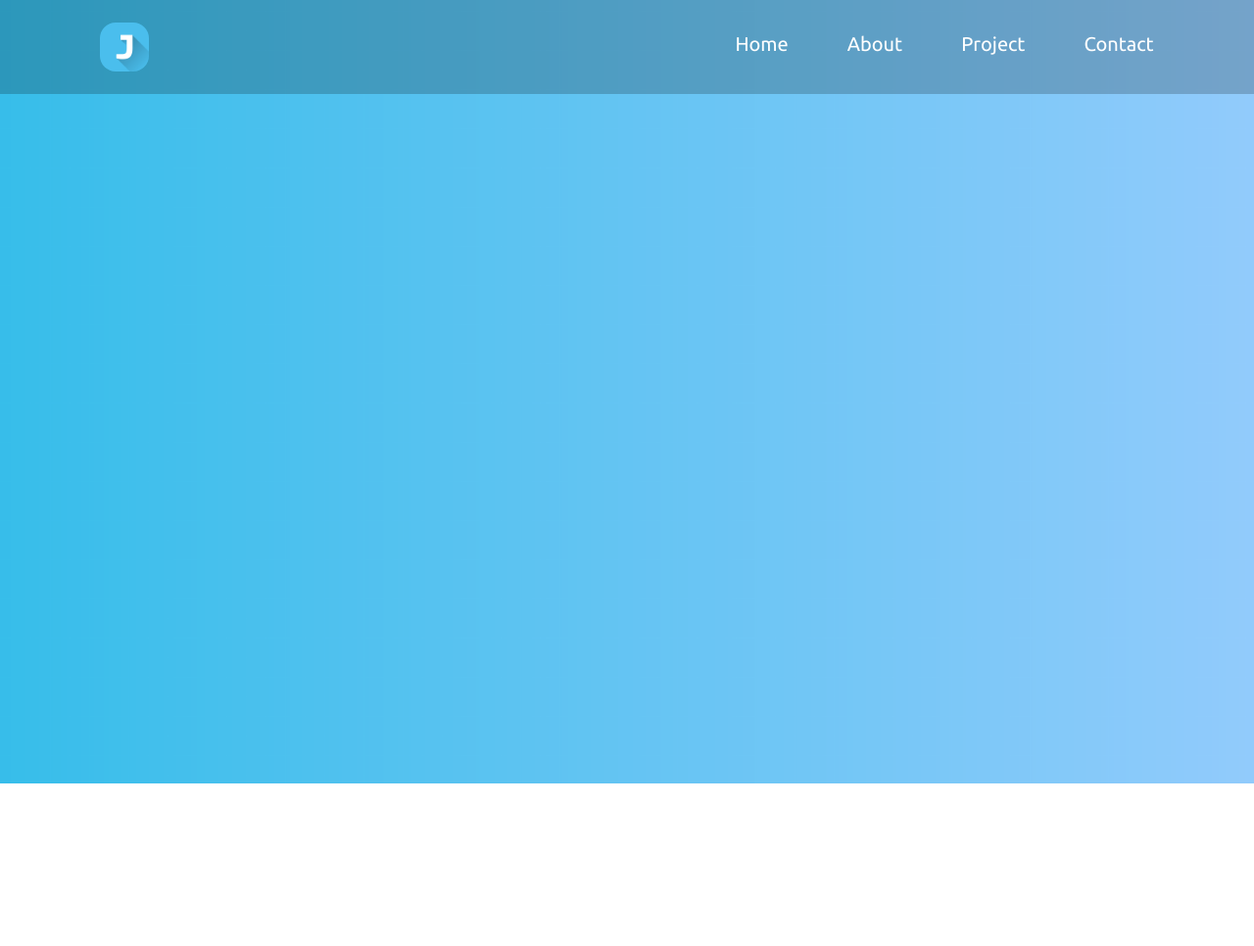
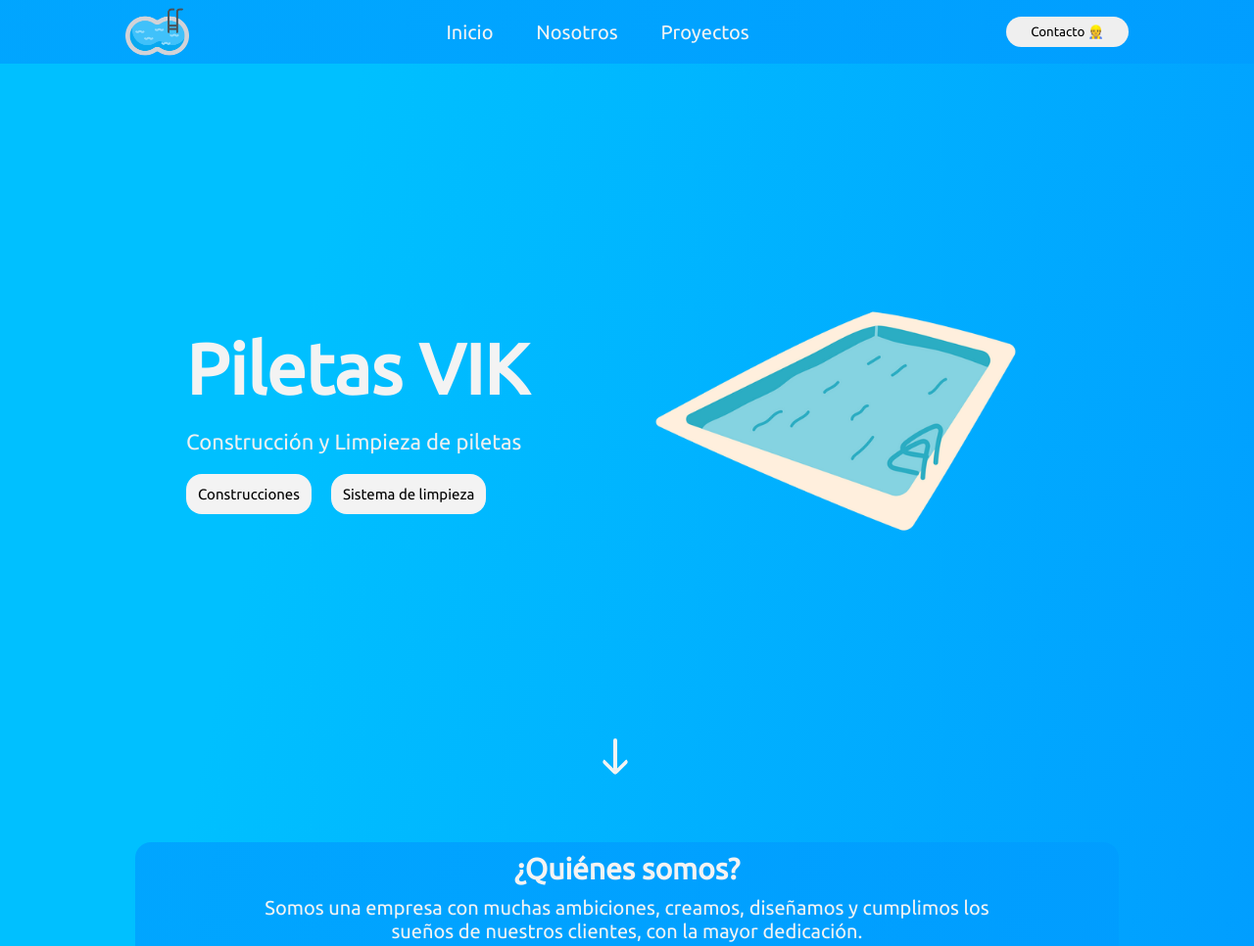
Before and after one commit to SchallmoserJuan/LandingPage, a plain HTML site: page index.html in a window 1280 px wide. Shown: the top 966 px of the page at 98% size. Before the commit the page ends 800 px from the top, so only its background shows below. Drawn offline with Linux system fonts and the light colour scheme.

Commit message:
add:hero

```diff
--- a/assets/styles.css
+++ b/assets/styles.css
@@ -1,64 +1,223 @@
-@import url('https://fonts.googleapis.com/css2?family=Montserrat:wght@300;400;500;600;700;800;900&family=Ubuntu&display=swap');
+@import url("https://fonts.googleapis.com/css2?family=Montserrat:wght@300;400;500;600;700;800;900&family=Ubuntu&display=swap");
 
-*{
+:root {
+  /* colores */
+  --bg-header: linear-gradient( 103deg,
+    rgba(0, 192, 255, 0.865983893557423) 0%,
+    rgba(1, 155, 255, 0.7231267507002801) 0%
+  );
+  --bg-main: linear-gradient(
+    103deg,
+    rgba(0, 192, 255, 1) 24%,
+    rgba(1, 155, 255, 1) 100%
+  );
+  --bg-info: linear-gradient(
+    103deg,
+    rgba(0, 192, 255, 0.865983893557423) 0%,
+    rgba(1, 155, 255, 0.7231267507002801) 0%
+  );;
+  --text-white: #f3f3f3;
+  --text-light-white: #f0f0f0;
+  --bg-btn: #009FFF;
+}
+
+* {
   margin: 0;
   padding: 0;
-	/* font-family: 'Roboto', sans-serif; */
+  font-family: "Ubuntu", sans-serif;
+  box-sizing: border-box;
+  list-style-type: none;
+  text-decoration: none;
 }
 
-.container{
+header {
+  background: var(--bg-header);
+  display: flex;
+  justify-content: space-between;
+  align-items: center;
+  height: 65px;
   width: 100%;
-	height: 100vh;
-	background-image: url(img/cool-background\ \(6\).png);
-	background-position: center;
-	background-size: cover;
-	box-sizing: border-box;
-	line-height:0;
-	font-size: 0;
+  padding: 5px 10%;
+  position: absolute;
+  top: 0;
 }
 
-.navbar{
-	height: 12%;
-	display: flex;
-	align-items: center;
-	background-color: rgba(0, 0, 0, 0.2);
-	padding-left: 8%;
-	padding-right: 8%;
-	font-family: 'Ubuntu', sans-serif;
+.logo {
+  height: 65px;
+  width: auto;
 }
 
-header .navbar li:hover {
+.navbar li {
+  display: inline-block;
+  padding: 0px 20px;
+  font-size: 20px;
+  transition: 0.3s;
+}
+
+.navbar li:hover {
   transform: scale(1.1);
 }
-header .navbar a:hover {
-    color: #32BDE9;
+
+.navbar a {
+  color: var(--text-white);
 }
 
-.logo{
-	width: 50px;
-	display: block;
+header .btn button {
+  border: none;
   border-radius: 1rem;
+  cursor: pointer;
+  padding: 8px 25px;
+  transition: all 0.2s ease 0s;
 }
 
-.menu-icon{
-	width: 30px;
-	cursor: pointer;
-	margin-left: 40px;
+header .btn button:hover {
+  transform: scale(1.1);
 }
 
-nav{
-	flex:1;
-	text-align: right;
+main {
+  background: var(--bg-main);
+  display: flex;
+  flex-direction: column;
+  align-items: center;
+  justify-content: center;
+  width: 100%;
+  height: auto;
 }
 
-nav ul li{
-	list-style: none;
-	display: inline-block;
-	margin-left: 60px;
+#hero {
+  display: flex;
+  justify-content: center;
+  align-items: center;
+  margin-top: 65px;
+  padding: 70px 0;
+  max-width: 1200px;
+  margin-top: 150px;
+  margin-bottom: 150px;
+  height: 70vh;
 }
 
-nav ul li a{
-	text-decoration: none;
-	color: #fff;
+.hero-info {
+  display: flex;
+  gap: 20px;
+  flex-direction: column;
+  width: 50%;
+}
+
+.hero-info h1 {
+  font-size: 72px;
+  width: 80%;
+  min-width: 400px;
+  color: var(--text-white);
+}
+
+.hero-info p {
+  font-size: 22px;
+  color: var(--text-light-white);
+}
+
+.btn-hero{
+  display: flex;
+  flex: row;
+  gap: 20px;
+}
+
+.boton{
+  border: none;
+  font-size: 15px;
+  padding: 12px;
+  border-style: none;
+  border-radius: 1rem;
+  cursor: pointer;
+  background: var(--text-white);
+}
+
+.boton:hover{
+  transform: scale(1.1);
+  transition: all 0.2s ease 0s;
+}
+
+.hero-img {
+  width: 500px;
+  padding: 20px;
+  border-radius: 15px;
+  display: flex;
+  flex-direction: column;
+  justify-content: center;
+  align-items: center;
+  gap: 20px;
+}
+
+.hero-img > img {
+  width: 400px;
+  height: auto;
+}
+
+.down-arrow {
+  position: absolute;
+  top: calc(100vh - 60px);
+  left: calc(50% - 14px);
+  width: 0;
+  height: 33px;
+  border: 2px solid;
+  border-radius: 2px;
+  color: var(--text-white);
+}
+
+.down-arrow:after {
+  content: " ";
+  position: absolute;
+  top: 12px;
+  left: -10px;
+  width: 16px;
+  height: 16px;
+  border-bottom: 4px solid;
+  border-right: 4px solid;
+  border-radius: 4px;
+  transform: rotateZ(45deg);
+}
+
+@keyframes jumpInfinite {
+  0% {
+    margin-top: 0;
+  }
+  50% {
+    margin-top: 15px;
+  }
+  100% {
+    margin-top: 0;
+  }
+}
+
+.down-arrow {
+  animation: jumpInfinite 1.5s infinite;
+}
+
+.info {
+  display: flex;
+  flex-direction: column;
+  max-width: 1200px;
+  gap: 20px;
+  margin-bottom: 100px;
+  justify-content: center;
+  text-align: center;
+  align-items: center;
+  background: var(--bg-info);
+  border-radius: 1rem 1rem 10px 10px;
+}
+
+.info-desc {
+  display: flex;
+  flex-direction: column;
+  gap: 10px;
+  color: var(--text-white);
   font-size: 20px;
+  padding-top: 10px;
+  max-width: 800px;
 }
+
+.info-foto img {
+  width: 500px;
+  height: 300px;
+  border-radius: 1rem;
+  padding: 0 10px 10px;
+}
--- a/index.html
+++ b/index.html
@@ -5,23 +5,58 @@
     <meta http-equiv="X-UA-Compatible" content="IE=edge">
     <meta name="viewport" content="width=device-width, initial-scale=1.0">
     <link rel="stylesheet" href="assets/styles.css">
-    <title>Portfolio</title>
+    <link rel="shortcut icon" href="./assets/img/piscina.png">
+    <title>Piletas Vik</title>
 </head>
 <body>
-    <header>
-        <div class="container">
-        <div class="navbar">
-        <img src="assets/img/letra-j.png" class="logo">
-        <nav>
-            <ul>
-                <li><a href="#">Home</a></li>
-                <li><a href="#">About</a></li>
-                <li><a href="#">Project</a></li>
-                <li><a href="#">Contact</a></li>
+    <header class="header">
+        <img src="assets/img/piscina.png" class="logo">
+
+        <nav class="navbar">
+            <ul class="navbar-list">
+                <li><a href="#">Inicio</a></li>
+                <li><a href="#">Nosotros</a></li>
+                <li><a href="#">Proyectos</a></li>
             </ul>
         </nav>
+        <a href="#" class="btn"><button>Contacto 👷</button></a>
+
+   </header>
+
+
+   <!-- Contenido -->
+   <main>
+    <section id="hero">
+
+        <div class="hero-info">
+            <h1>Piletas VIK</h1>
+            <p>Construcción y Limpieza de piletas</p>
+            <div class="btn-hero">
+                <button class="boton">Construcciones</button>
+                <button class="boton">Sistema de limpieza</button>
+            </div>
         </div>
+        <div class="hero-img">
+            <img src="./assets/img/pileta.png" alt="pileta-hero">
         </div>
-   </header>
+
+        <div class="down-arrow"></div>
+
+    </section>
+
+    <section class="info">
+        <div class="info-desc">
+            <h2>¿Quiénes somos?</h2>
+            <p>Somos una empresa con muchas ambiciones, creamos, diseñamos y cumplimos los sueños de nuestros clientes, con la mayor dedicación.</p>
+        </div>
+        <div class="info-foto">
+            <img src="./assets/img/foto-pileta.jpg" alt="">
+            <img src="./assets/img/foto-pileta3.jpg" alt="">
+        </div>
+    </section>
+
+</main>
+
+
 </body>
 </html>
```
Also changed, not shown: assets/img/cool-background (6).png (deleted), assets/img/foto-pileta.jpg (added), assets/img/foto-pileta3.jpg (added), assets/img/letra-j.png (deleted), assets/img/pileta.png (added), assets/img/piscina.png (added). Lines whose indentation alone changed are shown as unchanged.
